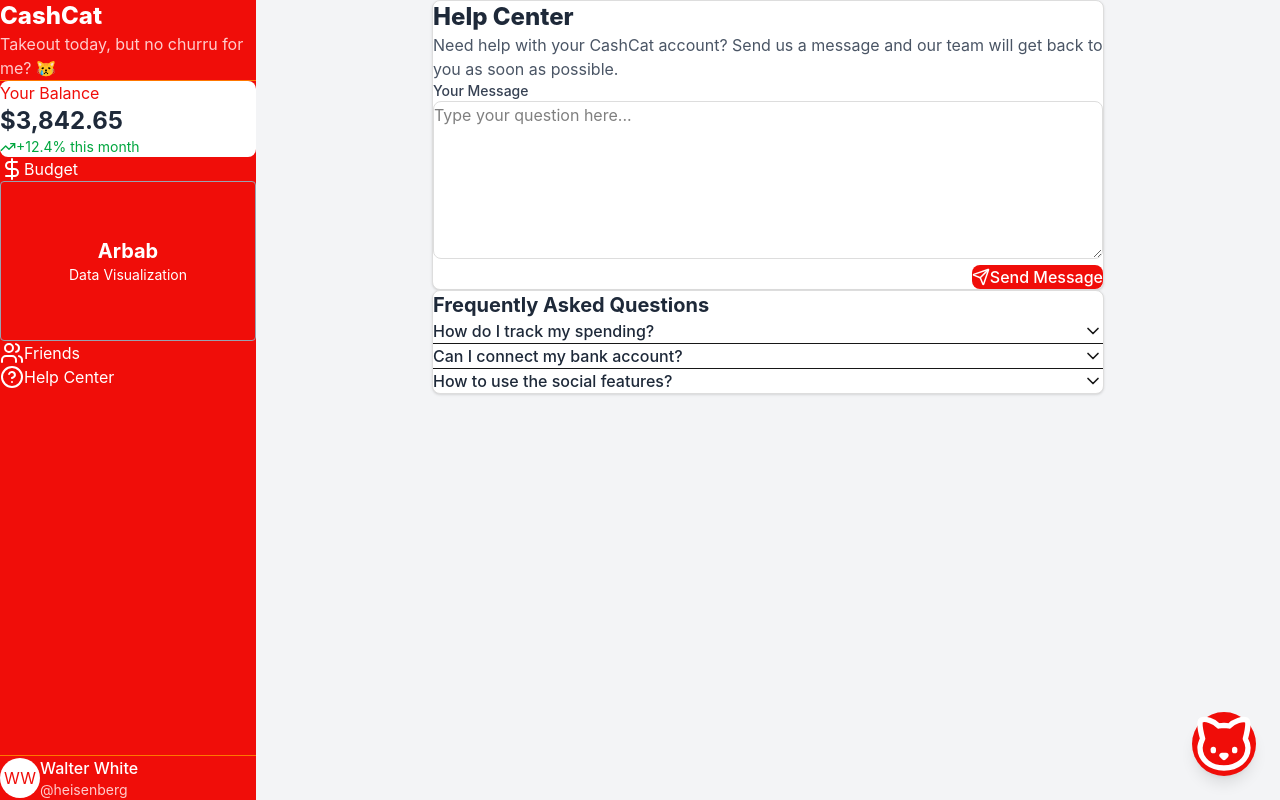
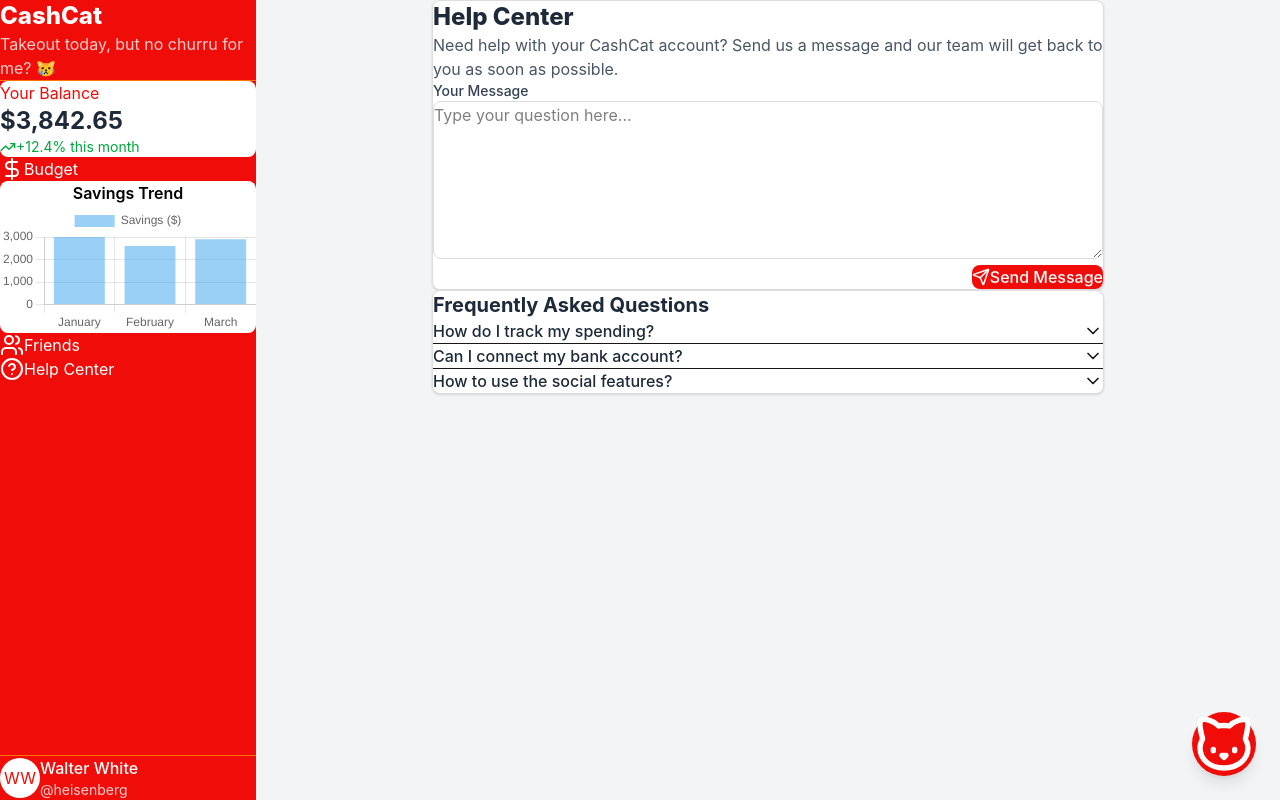
Before and after one commit to jaynopponep/CashCat-HackKnight2025, a Next.js app in the folder frontend/: page /help in a window 1280 px wide. Built offline with nearby package versions, Linux system fonts and the light colour scheme.

Commit message:
SideBar.jsx

```diff
--- a/frontend/src/component/social/SideBar.jsx
+++ b/frontend/src/component/social/SideBar.jsx
@@ -1,16 +1,30 @@
-import React, {useEffect, useState} from 'react';
+"use client"
+import React, { useEffect, useState } from 'react';
 import { DollarSign, Users, HelpCircle, TrendingUp } from 'lucide-react';
 import { useRouter } from 'next/navigation';
+import { Bar } from 'react-chartjs-2';
+import {
+  Chart as ChartJS,
+  CategoryScale,
+  LinearScale,
+  BarElement,
+  Title,
+  Tooltip,
+  Legend,
+} from 'chart.js';
+
+ChartJS.register(CategoryScale, LinearScale, BarElement, Title, Tooltip, Legend);
 
 const SideBar = ({ user }) => {
-  const router = useRouter()
+  const router = useRouter();
   const phrases = [
-      "No $6 latte today.. 😾",
-      "Do you really need that subscription.. 😼",
-      "Takeout today, but no churru for me? 😿",
-      "Maybe those eggs will be down tomorrow... 🥚",
-  ]
+    "No $6 latte today.. 😾",
+    "Do you really need that subscription.. 😼",
+    "Takeout today, but no churru for me? 😿",
+    "Maybe those eggs will be down tomorrow... 🥚",
+  ];
   const [randomPhrase, setRandomPhrase] = useState('');
+
   useEffect(() => {
     document.documentElement.style.setProperty('--background', '#f00d09');
     document.documentElement.style.setProperty('--component', '#f00d09');
@@ -24,9 +38,20 @@ const SideBar = ({ user }) => {
     router.push(path);
   };
 
+  // Dummy Savings Trend Data
+  const savingsData = {
+    labels: ['January', 'February', 'March'],
+    datasets: [
+      {
+        label: 'Savings ($)',
+        data: [3000, 2600, 2900],
+        backgroundColor: 'rgba(54, 162, 235, 0.5)',
+      },
+    ],
+  };
+
   return (
     <div className="w-64 text-white flex flex-col mt-9" style={{ backgroundColor: 'var(--background)' }}>
-      {}
       <div className="p-4 border-b" style={{ borderColor: 'var(--component-hover)' }}>
         <h1 className="text-2xl font-bold cursor-pointer" onClick={() => handleNavigation('/')}>CashCat</h1>
         <p style={{ color: '#ffcccc' }}>{randomPhrase}</p>
@@ -46,13 +71,10 @@ const SideBar = ({ user }) => {
       <nav className="flex-1 flex flex-col space-y-8 px-4">
         <NavItem icon={<DollarSign />} label="Budget" onClick={() => handleNavigation('/Budget')} />
 
-        <div
-          className="cursor-pointer flex flex-col items-center justify-center p-4 rounded border border-gray-400 w-full h-40"
-          style={{ backgroundColor: 'var(--component)' }}
-          onClick={() => handleNavigation('/')}
-        >
-          <span className="text-xl font-bold">Arbab</span>
-          <span className="text-sm">Data Visualization</span>
+        {/* Savings Trend Chart */}
+        <div className="p-4 bg-white rounded-lg text-gray-800 w-full">
+          <h3 className="text-md font-semibold text-center text-black mb-2">Savings Trend</h3>
+          <Bar data={savingsData} />
         </div>
 
         <NavItem icon={<Users />} label="Friends" onClick={() => handleNavigation('/')} />
```
